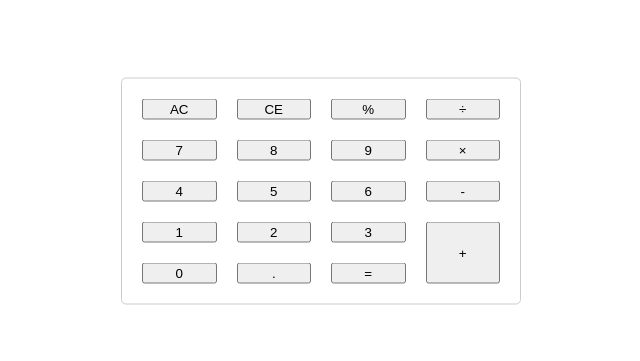
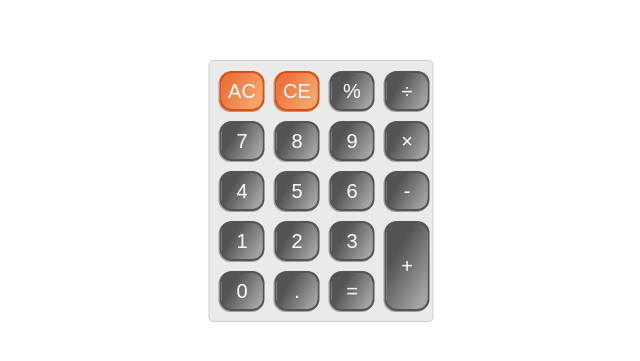
Before and after one commit to brandon-moy/basic-calculator, a website: page index.html in a window 1280 px wide. Shown: the part 209-570 px from the top of the page, without its empty margins (319-959 px from the left). Drawn offline with Linux system fonts and the light colour scheme.

Commit message:
Styled buttons based on image of older calculator

```diff
--- a/css/styles.css
+++ b/css/styles.css
@@ -13,19 +13,46 @@
 
 .calculator {
   border: 1px solid #ccc;
+  background: #eaeaea;
   border-radius: 5px;
   position: absolute;
   top: 50%;
   left: 50%;
   transform: translate(-50%, -50%);
-  width: 400px;
+  width: 225px;
 }
 
 .button-container {
   display: grid;
   grid-template-columns: repeat(4, 1fr);
-  grid-gap: 20px;
-  padding: 20px;
+  grid-gap: 10px;
+  padding: 10px;
+}
+
+button {
+  width: 45px;
+  height: 40px;
+  border-radius: 0.75rem;
+  background:
+    linear-gradient(
+      120deg,
+      #545454 30%,
+      #a6a6a6 90%
+    );
+  color: white;
+  font-size: 1.25em;
+  border: 2px solid #545454;
+  box-shadow: -1px 1px rgb(160, 160, 160);
+}
+
+.clear {
+  background:
+    linear-gradient(
+      120deg,
+      #ee743d 20%,
+      #f4a369 80%
+    );
+  border: 2px solid #dc4f0e;
 }
 
 .plus-sign {
--- a/index.html
+++ b/index.html
@@ -14,8 +14,8 @@
   <div class="calculator">
     <div class="screen"></div>
     <div class="button-container">
-      <button type="button" class="all-clear" value="all-clear">AC</button>
-      <button type="button" class="clear" value="clear">CE</button>
+      <button type="button" class="all-clear clear" value="all-clear">AC</button>
+      <button type="button" class="clear-entry clear" value="clear-entry">CE</button>
       <button type="button" class="operator" value="%">&#37;</button>
       <button type="button" class="operator" value="/">&divide;</button>
 
```
